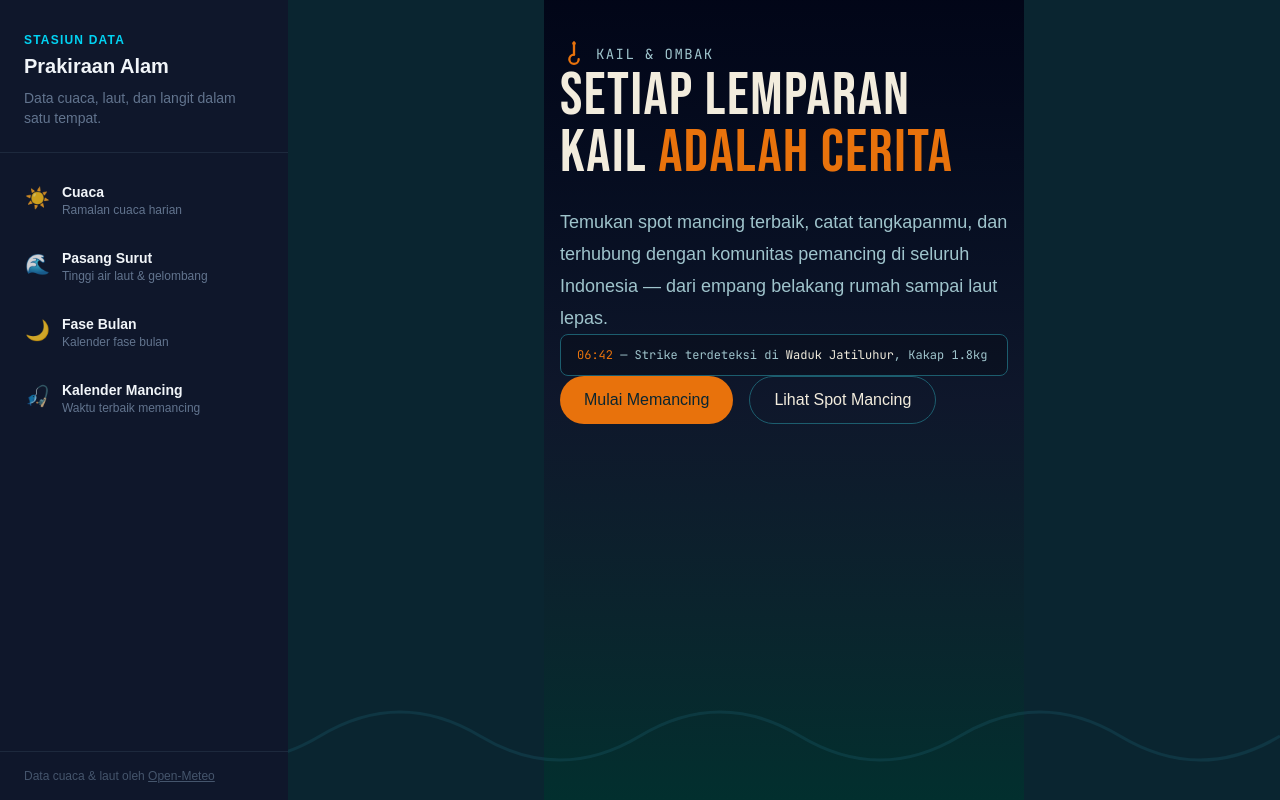
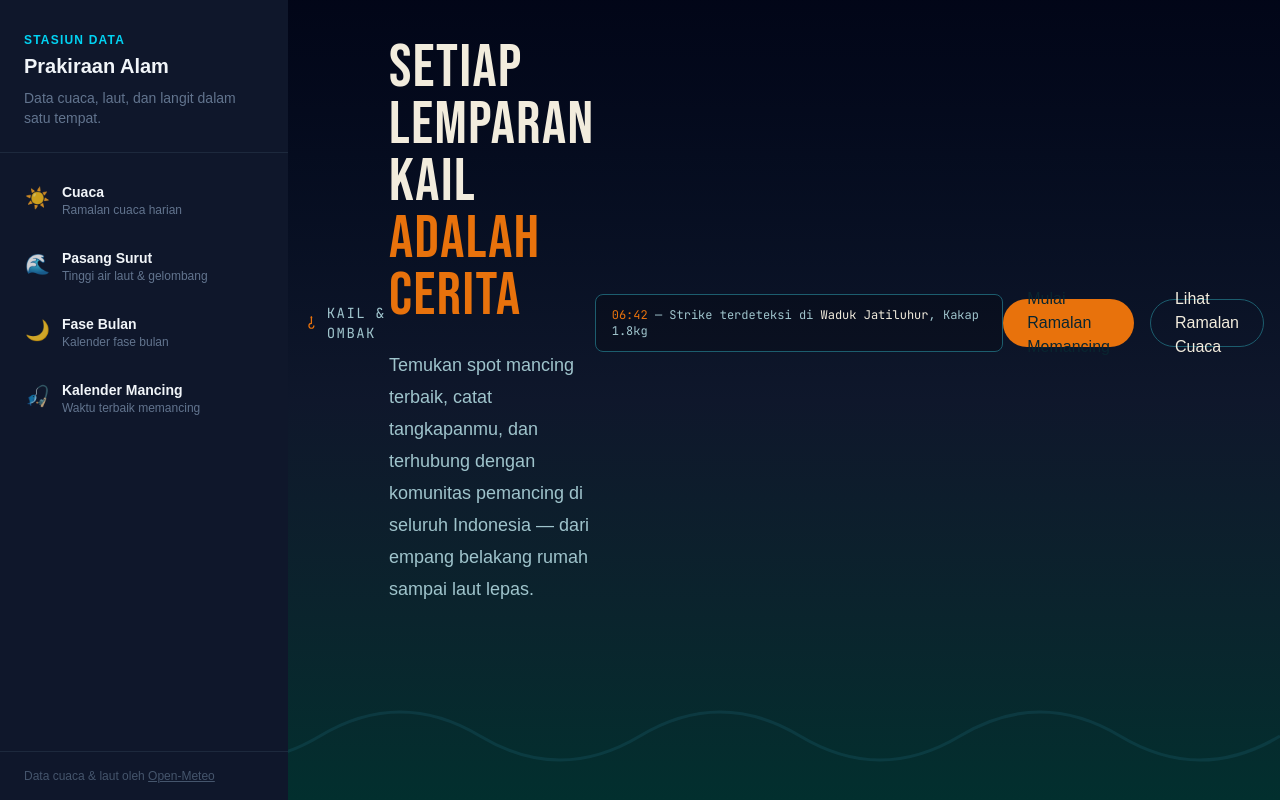
Before and after one commit to surya9393/weather-forecast-sss-fishing-web-app, a Next.js app: page / in a window 1280 px wide. Built offline with nearby package versions, Linux system fonts and the light colour scheme.

Commit message:
[enhance][enhance ui index]

```diff
--- a/app/page.tsx
+++ b/app/page.tsx
@@ -5,9 +5,9 @@ const mono = JetBrains_Mono({ subsets: ["latin"], variable: "--font-mono" });
 
 export default function Home() {
   return (
-    <div className="flex flex-col flex-1 items-center justify-center bg-[#0A2530] w-full min-h-screen">
-      <main className="min-h-screen bg-linear-to-b from-slate-950 via-slate-900 to-teal-950 px-4 py-10 text-slate-100">
-        {/* Logo sederhana: kail pancing */}
+    <main className="min-h-screen bg-linear-to-b from-slate-950 via-slate-900 to-teal-950 px-4 py-10 text-slate-100">
+      {/* Logo sederhana: kail pancing */}
+      <div className="flex justify-center items-center">
         <div className="flex items-center gap-2">
           <svg width="28" height="28" viewBox="0 0 24 24" fill="none" className="text-[#E8720C]">
             <path
@@ -58,15 +58,15 @@ export default function Home() {
         <div className="flex flex-col gap-4 text-base font-medium sm:flex-row">
 
           <a className="flex h-12 w-full items-center justify-center gap-2 rounded-full bg-[#E8720C] px-6 text-[#0A2530] transition-colors hover:bg-[#f5871e] md:w-auto"
-            href="#"
+            href="/fishing/fishing-forecast"
           >
-            Mulai Memancing
+            Mulai Ramalan Memancing
           </a>
 
           <a className="flex h-12 w-full items-center justify-center rounded-full border border-[#1C5D6E] px-6 text-[#F2ECDD] transition-colors hover:bg-white/5 md:w-auto"
-            href="#"
+            href="/weather/weather-forecast"
           >
-            Lihat Spot Mancing
+            Lihat Ramalan Cuaca
           </a>
         </div>
 
@@ -83,7 +83,7 @@ export default function Home() {
             fill="none"
           />
         </svg>
-      </main >
-    </div >
+      </div>
+    </main >
   );
 }
```
